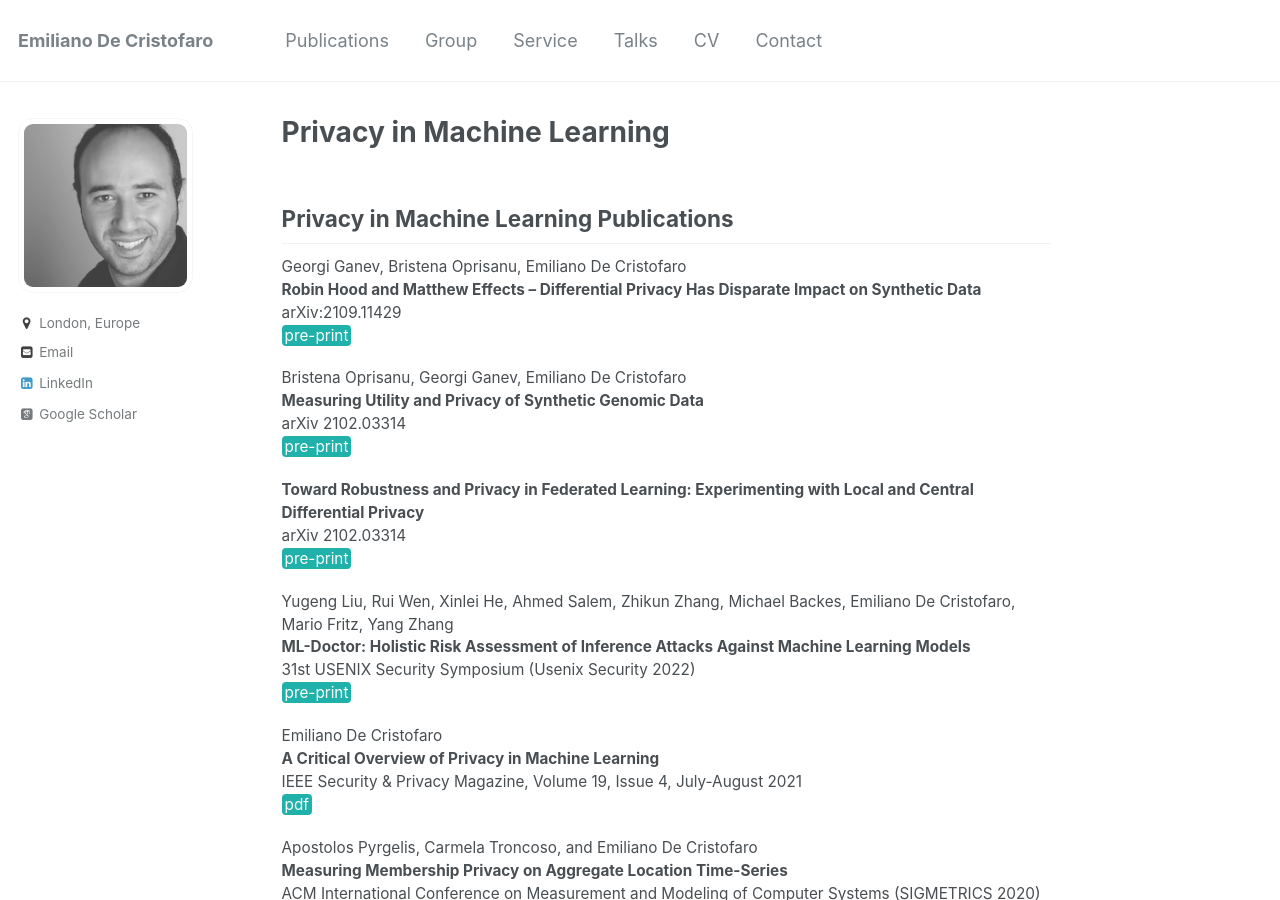
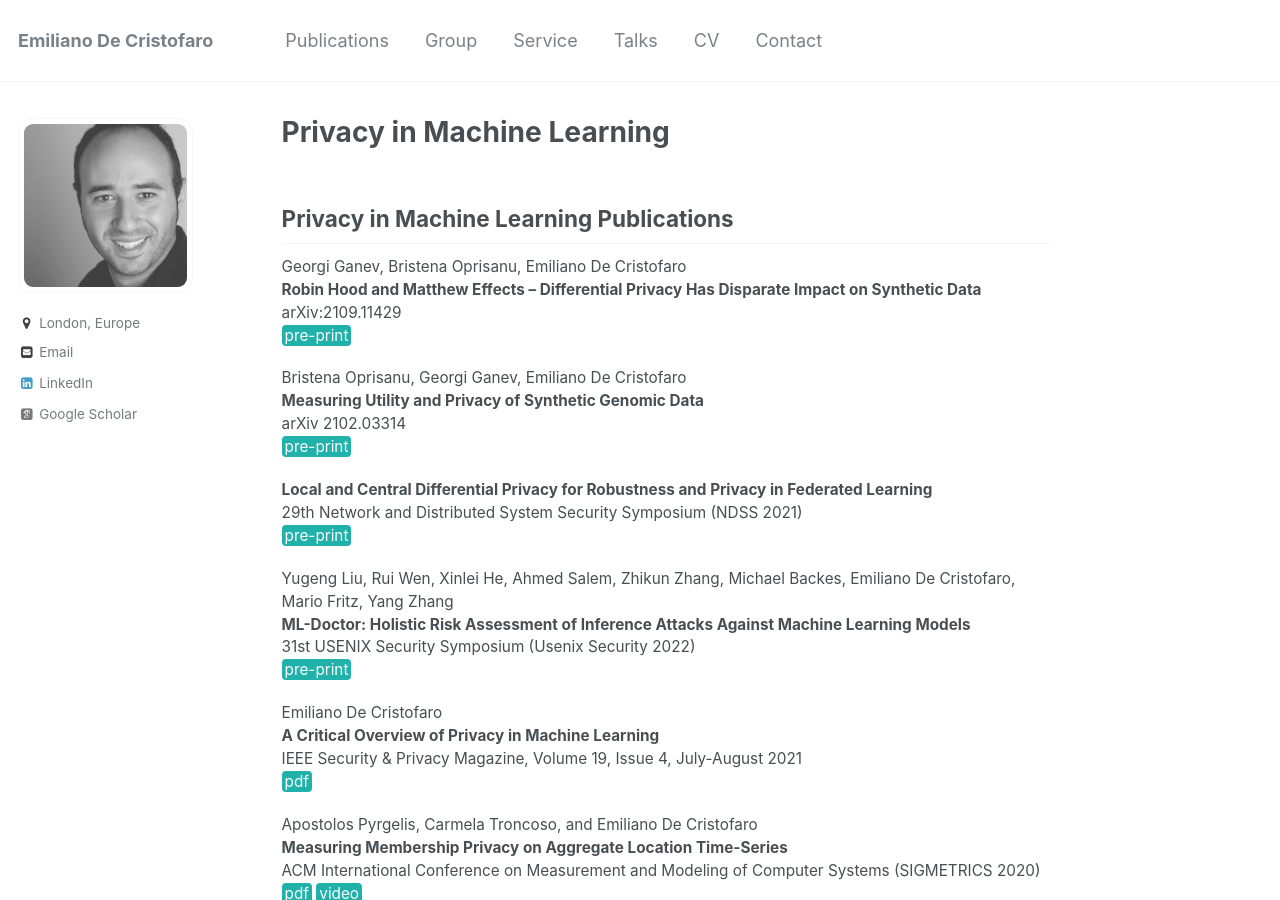
Before and after one commit to emidec/emidec.github.io, a Jekyll site: the page built from _pages/privacyML.md, in a window 1280 px wide and 900 px high. Built offline with Jekyll 4.4.1, drawn with Linux system fonts in a browser that asks for light colours; some web fonts are replaced.

Commit message:
NDSS paper, fuck PETS

```diff
--- a/_pages/privacyML.md
+++ b/_pages/privacyML.md
@@ -18,8 +18,8 @@
 arXiv 2102.03314
 [pre-print](https://arxiv.org/pdf/2102.03314){: .btn--danger}{:target="_blank"}
 
-**Toward Robustness and Privacy in Federated Learning: Experimenting with Local and Central Differential Privacy**
-arXiv 2102.03314
+**Local and Central Differential Privacy for Robustness and Privacy in Federated Learning**
+29th Network and Distributed System Security Symposium (NDSS 2021)
 [pre-print](https://arxiv.org/pdf/2102.03314){: .btn--danger}{:target="_blank"}
 
 Yugeng Liu, Rui Wen, Xinlei He, Ahmed Salem, Zhikun Zhang, Michael Backes, Emiliano De Cristofaro, Mario Fritz, Yang Zhang
```
Also changed, not shown: _pages/publications.md (+4 -0 lines).
